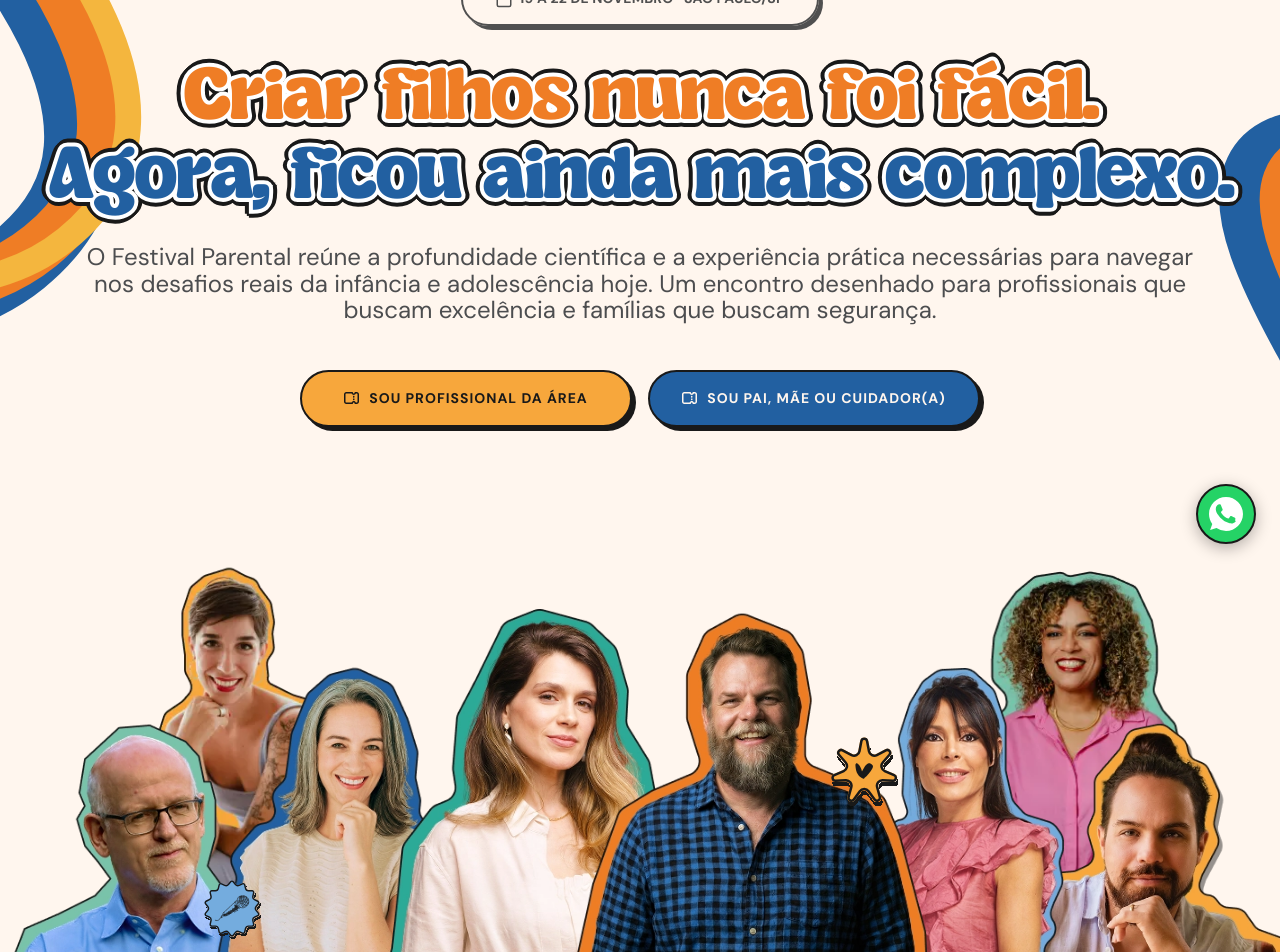
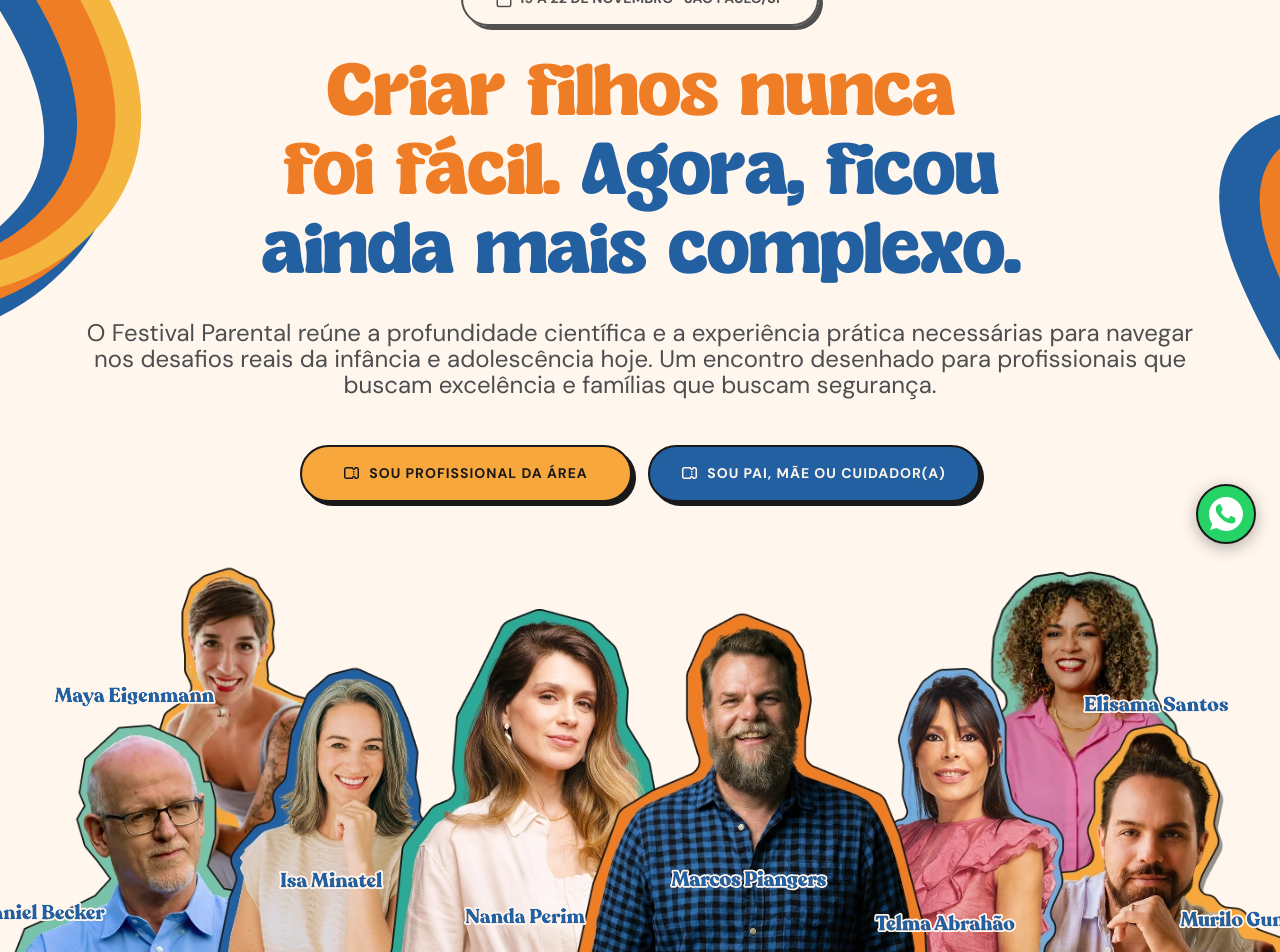
Before and after one commit to oanthonydesign/-LP-Festival-parental, a Next.js app: page /lp-b in a window 1280 px wide. Shown: the part 160-1112 px from the top of the page. Built offline with nearby package versions, Linux system fonts and the light colour scheme.

Commit message:
feat(lp-b): create HeroSectionB with new copy and apply to lp-b page

```diff
--- a/src/components/sections/HeroSectionB.tsx
+++ b/src/components/sections/HeroSectionB.tsx
@@ -4,9 +4,10 @@ import svgPaths from "@/components/svg/svgPaths";
 
 export default function HeroSectionB() {
     return (
-        <section className="bg-[#fff6ee] relative w-full h-auto lg:h-[1230px] overflow-hidden pb-0" id="hero" data-name="Section - 1 B">
+        <section className="bg-[#fff6ee] relative w-full h-auto lg:h-[1230px] overflow-hidden pb-0" id="hero" data-name="Section - 1">
             {/* --- Background Graphics --- */}
 
+            {/* Grafismo Onda 2 - Mobile Bottom Right / Desktop Top Right */}
             <div className="hidden lg:flex absolute lg:top-[-150px] lg:w-[1800px] lg:h-[1800px] items-center justify-center pointer-events-none z-0"
                 style={{ left: '56vw' }}>
                 <div className="relative w-full h-full lg:w-[1600px] lg:h-[1600px]">
@@ -18,6 +19,7 @@ export default function HeroSectionB() {
                 </div>
             </div>
 
+            {/* Grafismo Onda 1 - Mobile Bottom Left / Desktop Top Left */}
             <div className="hidden lg:block absolute lg:top-[-108px] lg:w-[1105px] lg:h-[1133px] pointer-events-none z-0"
                 style={{ right: '75vw' }}>
                 <img
@@ -30,7 +32,9 @@ export default function HeroSectionB() {
             {/* --- Main Content (Centered) --- */}
             <div className="relative lg:absolute lg:top-[132px] pt-[90px] lg:pt-0 left-0 lg:left-1/2 -translate-x-0 lg:-translate-x-1/2 w-full max-w-[1280px] flex flex-col items-center gap-[28px] md:gap-[46px] z-20 px-4 md:px-6 lg:px-0">
 
+                {/* Text Block */}
                 <div className="flex flex-col items-center gap-[28px] w-full">
+                    {/* Date/Location Tag */}
                     <div className="inline-flex items-center gap-[6px] px-4 py-3 md:px-[32px] md:py-[16px] rounded-[40px] border-2 border-[#505050] shadow-[4px_4px_0px_0px_#505050] bg-transparent max-w-[92vw] md:max-w-none text-center">
                         <div className="hidden md:block w-[18px] h-[18px] relative shrink-0">
                             <svg className="w-full h-full" viewBox="0 0 24 24" fill="none" xmlns="http://www.w3.org/2000/svg">
@@ -45,13 +49,14 @@ export default function HeroSectionB() {
                         </span>
                     </div>
 
-                    <h1 className="font-sugar-peachy font-bold text-[#ef7d25] text-[32px] sm:text-[52px] md:text-[72px] lg:text-[88px] text-center leading-[0.9] md:leading-[0.9] tracking-[-1px] md:tracking-[-3px] relative px-4 md:px-0 w-full [-webkit-text-stroke:4px_#fff] md:[-webkit-text-stroke:8px_#fff] [paint-order:stroke_fill] [filter:drop-shadow(1px_1px_0_#191919)_drop-shadow(-1px_-1px_0_#191919)_drop-shadow(1px_-1px_0_#191919)_drop-shadow(-1px_1px_0_#191919)] md:[filter:drop-shadow(2px_2px_0_#191919)_drop-shadow(-2px_-2px_0_#191919)_drop-shadow(2px_-2px_0_#191919)_drop-shadow(-2px_2px_0_#191919)]">
-                        <span className="block mt-1">
-                            Criar filhos nunca foi fácil.
+                    {/* Headline */}
+                    <h1 className="font-sugar-peachy font-bold text-[#ef7d25] text-[36px] sm:text-[52px] md:text-[72px] lg:text-[88px] text-center leading-[0.8] md:leading-[0.9] tracking-[-1.4px] sm:tracking-[-1.5px] md:tracking-[-2px] lg:tracking-[-2.6px] relative px-4 md:px-0 max-w-[1100px] w-[92%] text-balance">
+                        <span className="mt-1">
+                            Criar filhos nunca foi fácil. <span className="text-[#2260a1]">Agora, ficou ainda mais complexo.</span>
                         </span>
-                        <span className="block"><span className="text-[#2260a1]">Agora, ficou ainda mais complexo.</span></span>
                     </h1>
 
+                    {/* Subtext */}
                     <div className="font-dm-sans text-[#4c4d4f] text-[16px] sm:text-[18px] md:text-[24px] text-center leading-[1.2] md:leading-[1.1] flex flex-col gap-3 md:gap-4 max-w-full md:max-w-[1150px] px-2 md:px-0">
                         <p>
                             O Festival Parental reúne a profundidade científica e a experiência prática necessárias para navegar nos desafios reais da infância e adolescência hoje. Um encontro desenhado para profissionais que buscam excelência e famílias que buscam segurança.
@@ -59,7 +64,9 @@ export default function HeroSectionB() {
                     </div>
                 </div>
 
+                {/* CTAs */}
                 <div className="flex flex-col md:flex-row items-center justify-center gap-3 md:gap-[16px] w-full max-w-[400px] md:max-w-none">
+                    {/* Botão Profissional */}
                     <a href="#profissional" className="group relative w-full md:w-[332px]">
                         <div className="bg-[#f7a73c] border-2 border-[#191919] flex items-center justify-center gap-[10px] px-[20px] md:px-[30px] py-[16px] rounded-[40px] shadow-[4px_4px_0px_0px_#191919] group-hover:translate-y-[1px] group-hover:shadow-[2px_2px_0px_0px_#191919] transition-all w-full">
                             <svg width="15" height="12" viewBox="0 0 15 12" fill="none" xmlns="http://www.w3.org/2000/svg" className="shrink-0 text-[#191919]">
@@ -71,6 +78,7 @@ export default function HeroSectionB() {
                         </div>
                     </a>
 
+                    {/* Botão Pais */}
                     <a href="#pais" className="group relative w-full md:w-[332px]">
                         <div className="bg-[#2260a1] border-2 border-[#191919] flex items-center justify-center gap-[10px] px-[20px] md:px-[30px] py-[16px] rounded-[40px] shadow-[4px_4px_0px_0px_#191919] group-hover:translate-y-[1px] group-hover:shadow-[2px_2px_0px_0px_#191919] transition-all w-full">
                             <svg width="15" height="12" viewBox="0 0 15 12" fill="none" xmlns="http://www.w3.org/2000/svg" className="shrink-0 text-[#fff6ee]">
@@ -86,6 +94,8 @@ export default function HeroSectionB() {
             </div>
 
             {/* --- Speakers & Graphics Container --- */}
+            {/* Mobile: Relative Layout (Flow) */}
+            {/* Desktop: Absolute Layout (Pixel Perfect from Figma) */}
             <div className="relative mt-8 lg:mt-0 w-full max-w-[500px] mx-auto lg:mx-0 lg:max-w-none lg:w-[1336px] lg:h-[501px] lg:absolute lg:top-[709px] lg:left-1/2 lg:-translate-x-1/2 pointer-events-none z-10 px-4 lg:px-0">
 
                 {/* Mobile wave graphic behind speakers */}
@@ -100,46 +110,87 @@ export default function HeroSectionB() {
                     className="block lg:hidden w-full h-auto object-contain relative z-10"
                 />
 
-                {/* Desktop Individual Speakers */}
+                {/* Desktop Individual Speakers (Hidden on Mobile) */}
 
+                {/* Maya (Back Left - behind Daniel & Isa) */}
                 <div className="hidden lg:block absolute lg:top-0 lg:left-[110px] lg:w-[297px] lg:h-[399px] transition-all z-[4]">
                     <img src="/images/maya.webp" alt="Maya" className="w-full h-full object-contain" />
                 </div>
 
+                {/* Daniel Becker (Front Left) */}
                 <div className="hidden lg:block absolute lg:top-[152px] lg:left-[9px] lg:w-[371px] lg:h-[349px] transition-all z-[30]">
                     <img src="/images/daniel becker.webp" alt="Daniel Becker" className="w-full h-full object-contain" />
                 </div>
 
+                {/* Isa Minatel (Middle Left) */}
                 <div className="hidden lg:block absolute lg:top-[114px] lg:left-[241px] lg:w-[246px] lg:h-[385px] transition-all z-[40]">
                     <img src="/images/Isa Minatel.webp" alt="Isa Minatel" className="w-full h-full object-contain" />
                 </div>
 
+                {/* Nanda Perim (Center Left) */}
                 <div className="hidden lg:block absolute lg:top-[60px] lg:left-[402px] lg:w-[346px] lg:h-[441px] transition-all z-[50]">
                     <img src="/images/Nanda Perim.webp" alt="Nanda Perim" className="w-full h-full object-contain" />
                 </div>
 
+                {/* Marcos Piangers (Center Right) */}
                 <div className="hidden lg:block absolute lg:top-[59px] lg:left-[597px] lg:w-[367px] lg:h-[442px] transition-all z-[60]">
                     <img src="/images/marcos piangers.webp" alt="Marcos Piangers" className="w-full h-full object-contain" />
                 </div>
 
+                {/* Telma Abrahão (Middle Right) */}
                 <div className="hidden lg:block absolute lg:top-[109px] lg:left-[841px] lg:w-[279px] lg:h-[391px] transition-all z-[35]">
                     <img src="/images/Telma Abrahao.webp" alt="Telma Abrahão" className="w-full h-full object-contain" />
                 </div>
 
+                {/* Elisama (Back Right - behind Murilo) */}
                 <div className="hidden lg:block absolute lg:top-[20px] lg:left-[970px] lg:w-[274px] lg:h-[349px] transition-all z-[5]">
                     <img src="/images/elisama.webp" alt="Elisama" className="w-full h-full object-contain" />
                 </div>
 
+                {/* Murilo Gun (Far Right) */}
                 <div className="hidden lg:block absolute lg:top-[141px] lg:left-[933px] lg:w-[403px] lg:h-[360px] transition-all z-[10]">
                     <img src="/images/murilo gun.webp" alt="Murilo Gun" className="w-full h-full object-contain" />
                 </div>
 
-                <div className="hidden lg:block absolute lg:top-[170px] lg:left-[840px] w-[105px] h-[105px] z-[70]">
-                    <img src="/images/grafismo_1.svg" alt="" className="w-full h-full" />
+                {/* --- Speaker Names (Desktop) --- */}
+                {/* Maya Eigenmann */}
+                <div className="hidden lg:block absolute lg:top-[134px] lg:left-[81px] lg:w-[163px] lg:h-[28px] z-[80] transition-transform duration-300 hover:scale-110 pointer-events-auto cursor-pointer">
+                    <img src="/images/text_Maya Eigenmann.svg" alt="Maya Eigenmann" className="w-full h-full object-contain" />
                 </div>
 
-                <div className="hidden lg:block absolute lg:top-[330px] lg:left-[230px] w-[60px] h-[60px] z-[71]">
-                    <img src="/images/grafismo_2.svg" alt="" className="w-full h-full" />
+                {/* Daniel Becker */}
+                <div className="hidden lg:block absolute lg:top-[349px] lg:left-[4px] lg:w-[131px] lg:h-[28px] z-[80] transition-transform duration-300 hover:scale-110 pointer-events-auto cursor-pointer">
+                    <img src="/images/text_Daniel Becker.svg" alt="Daniel Becker" className="w-full h-full object-contain" />
+                </div>
+
+                {/* Isa Minatel */}
+                <div className="hidden lg:block absolute lg:top-[317px] lg:left-[307px] lg:w-[105px] lg:h-[28px] z-[80] transition-transform duration-300 hover:scale-110 pointer-events-auto cursor-pointer">
+                    <img src="/images/text_Isa Minatel.svg" alt="Isa Minatel" className="w-full h-full object-contain" />
+                </div>
+
+                {/* Nanda Perim */}
+                <div className="hidden lg:block absolute lg:top-[353px] lg:left-[492px] lg:w-[123px] lg:h-[28px] z-[80] transition-transform duration-300 hover:scale-110 pointer-events-auto cursor-pointer">
+                    <img src="/images/text_Nanda Perim.svg" alt="Nanda Perim" className="w-full h-full object-contain" />
+                </div>
+
+                {/* Marcos Piangers */}
+                <div className="hidden lg:block absolute lg:top-[317px] lg:left-[698px] lg:w-[158px] lg:h-[28px] z-[80] transition-transform duration-300 hover:scale-110 pointer-events-auto cursor-pointer">
+                    <img src="/images/text_Marcos Piangers.svg" alt="Marcos Piangers" className="w-full h-full object-contain" />
+                </div>
+
+                {/* Telma Abrahão */}
+                <div className="hidden lg:block absolute lg:top-[360px] lg:left-[902px] lg:w-[143px] lg:h-[28px] z-[80] transition-transform duration-300 hover:scale-110 pointer-events-auto cursor-pointer">
+                    <img src="/images/text_Telma Abrahão.svg" alt="Telma Abrahão" className="w-full h-full object-contain" />
+                </div>
+
+                {/* Elisama Santos */}
+                <div className="hidden lg:block absolute lg:top-[141px] lg:left-[1111px] lg:w-[147px] lg:h-[28px] z-[80] transition-transform duration-300 hover:scale-110 pointer-events-auto cursor-pointer">
+                    <img src="/images/text_Elisama Santos.svg" alt="Elisama Santos" className="w-full h-full object-contain" />
+                </div>
+
+                {/* Murilo Gun */}
+                <div className="hidden lg:block absolute lg:top-[356px] lg:left-[1207px] lg:w-[108px] lg:h-[28px] z-[80] transition-transform duration-300 hover:scale-110 pointer-events-auto cursor-pointer">
+                    <img src="/images/text_Murilo Gun.svg" alt="Murilo Gun" className="w-full h-full object-contain" />
                 </div>
             </div>
 
```
